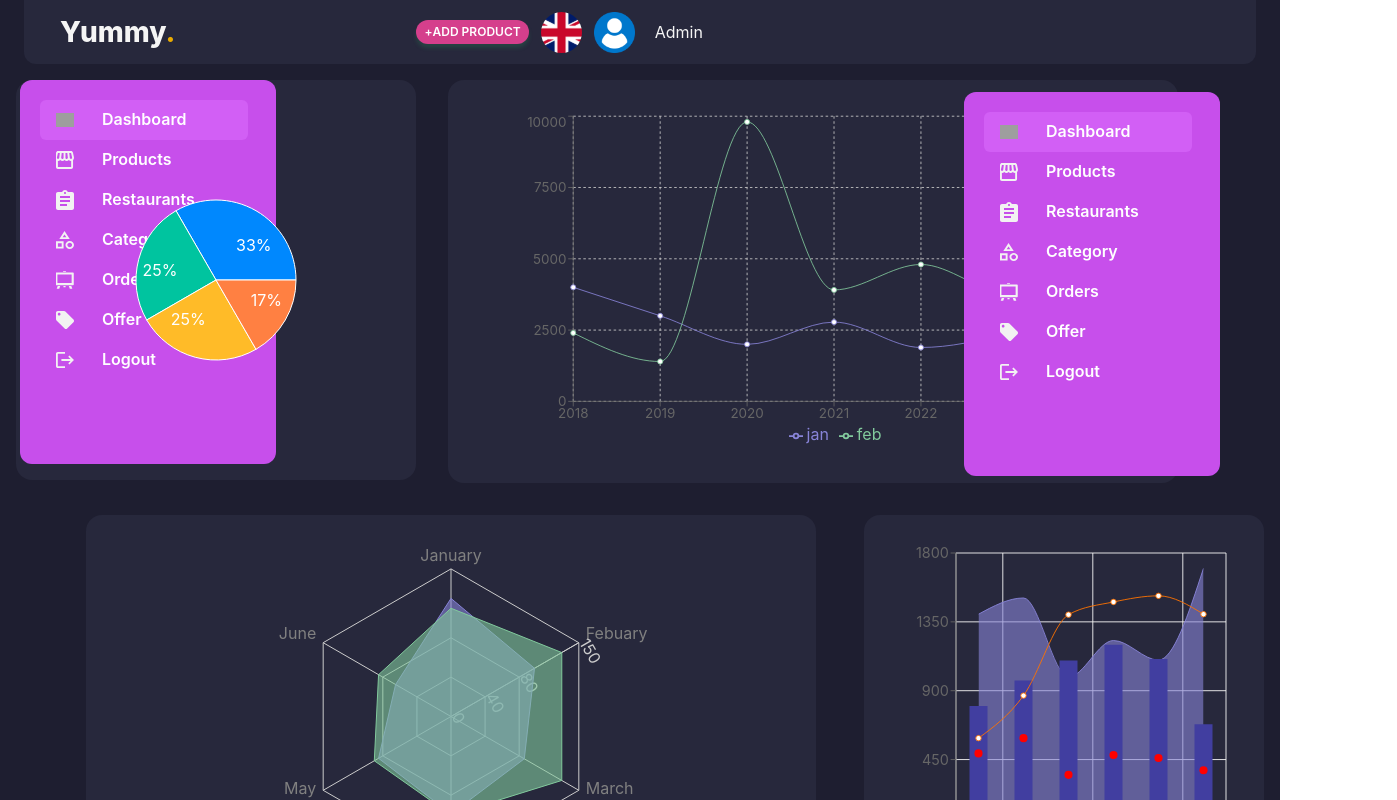
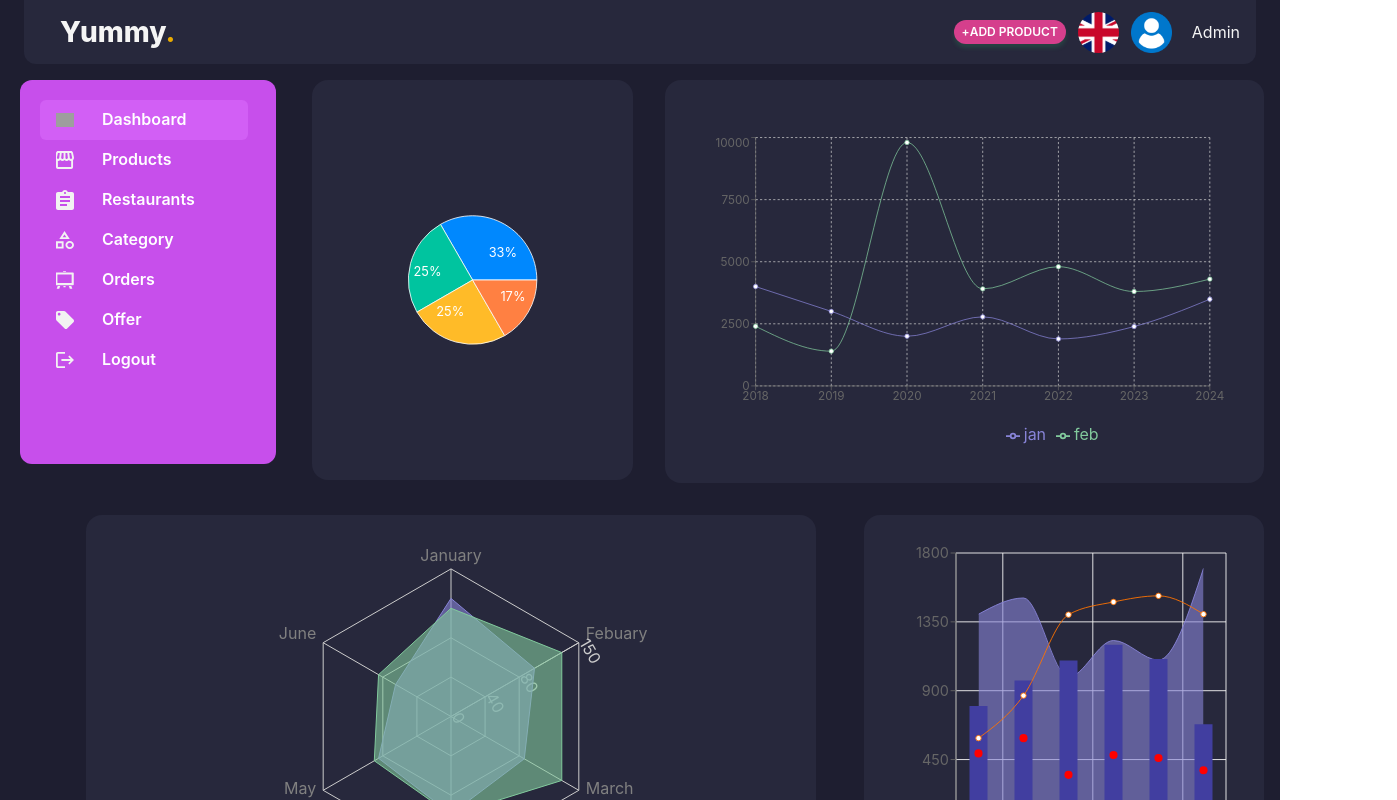
Before and after one commit to YusifAliyev037/YummyApp, a Next.js app: page /admin in a window 1280 px wide. Shown: the top 800 px of the page, 1397 px wide, since content can reach past the window. Built offline with nearby package versions, Linux system fonts and the light colour scheme; grey boxes are pictures that could not be loaded.

Commit message:
bugs fixed

```diff
--- a/pages/admin/index.tsx
+++ b/pages/admin/index.tsx
@@ -20,7 +20,8 @@ const AdminDashboard: NextPage = () => {
         <link rel="icon" href="/favicon.ico" />
       </Head>
       <Header/>
-      <Box className="flex ">
+      <Box className=" ">
+      <Box className="flex  md: flex-row">
         <PushModul/>
         <PieCharts/>
         <LineCharts/>
@@ -29,7 +30,7 @@ const AdminDashboard: NextPage = () => {
     <RiskBar/>
     <BarCharts/>
       </Box>
-
+      </Box>
     </Box>
   );
 };
--- a/shared/AdminComponents/Header.tsx
+++ b/shared/AdminComponents/Header.tsx
@@ -3,27 +3,19 @@ import Image from "next/image";
 import React, { useState } from "react";
 import AdminModal from "./AdminModal";
 import AddProductsInputs from "./AddProductsInputs";
-import PushModul from "./PushModul";
 
 function Header() {
   const [hidden, Sethidden] = useState(true);
 
-  const [navhidden, Setnavhidden] = useState(true);
-
-
   const handleAddProductClick = () => {
     Sethidden(false);
   };
-  const handlenavbar = () => {
-    Setnavhidden(false)
-  }
 
   return (
     <Box className="flex justify-between fixed top-0 left-0 right-0 z-10 bg-darkBlue20 py-3 pl-5 pr-4 h-16 mx-6 rounded-b-xl">
       <Box className=" flex items-center gap-4">
       <Box>
         <Image
-        onClick={handlenavbar}
         className=" block md:hidden cursor-pointer"
          height={40}
          width={40}
@@ -63,10 +55,7 @@ function Header() {
           <Text className="text-white10 hidden md:block  ">Admin</Text>
         </Box>
       </Box>
-      <PushModul
-      hidden={navhidden}
-      setHidden={Setnavhidden}
-      />
+
       <AdminModal
         hidden={hidden}
         Sethidden={Sethidden}
--- a/shared/AdminComponents/PushModul.tsx
+++ b/shared/AdminComponents/PushModul.tsx
@@ -4,23 +4,18 @@ import { useRouter } from 'next/router';
 import React from 'react';
 
 interface Props {
-    hidden?: boolean;
-    setHidden?:React.Dispatch<React.SetStateAction<boolean>>;
+    hidden: boolean;
+    setHidden:React.Dispatch<React.SetStateAction<boolean>>;
 }
 
-const PushModul: React.FC<Props> = ({
-    hidden,
-    setHidden
-}) => {
+function PushModul() {
 
     const { push, asPath } = useRouter();
 
     const isActive = (path:string) => (asPath === path ? "#d25ff5" : "none");
 
     return (
-        <Box as='section' className={`mt-20 bg-pink10 w-64 rounded-xl h-96 p-5 m-5 hidden md:block ${
-            hidden ? "hidden" : "fixed"
-          }`}>
+        <Box as='section' className='mt-20 bg-pink10 w-64 rounded-xl h-96 p-5 m-5 hidden md:block '>
             <Box as="ul" className=' w-64 flex flex-col  '>
                 <Button
                     onClick={() => push("/admin")}
```
